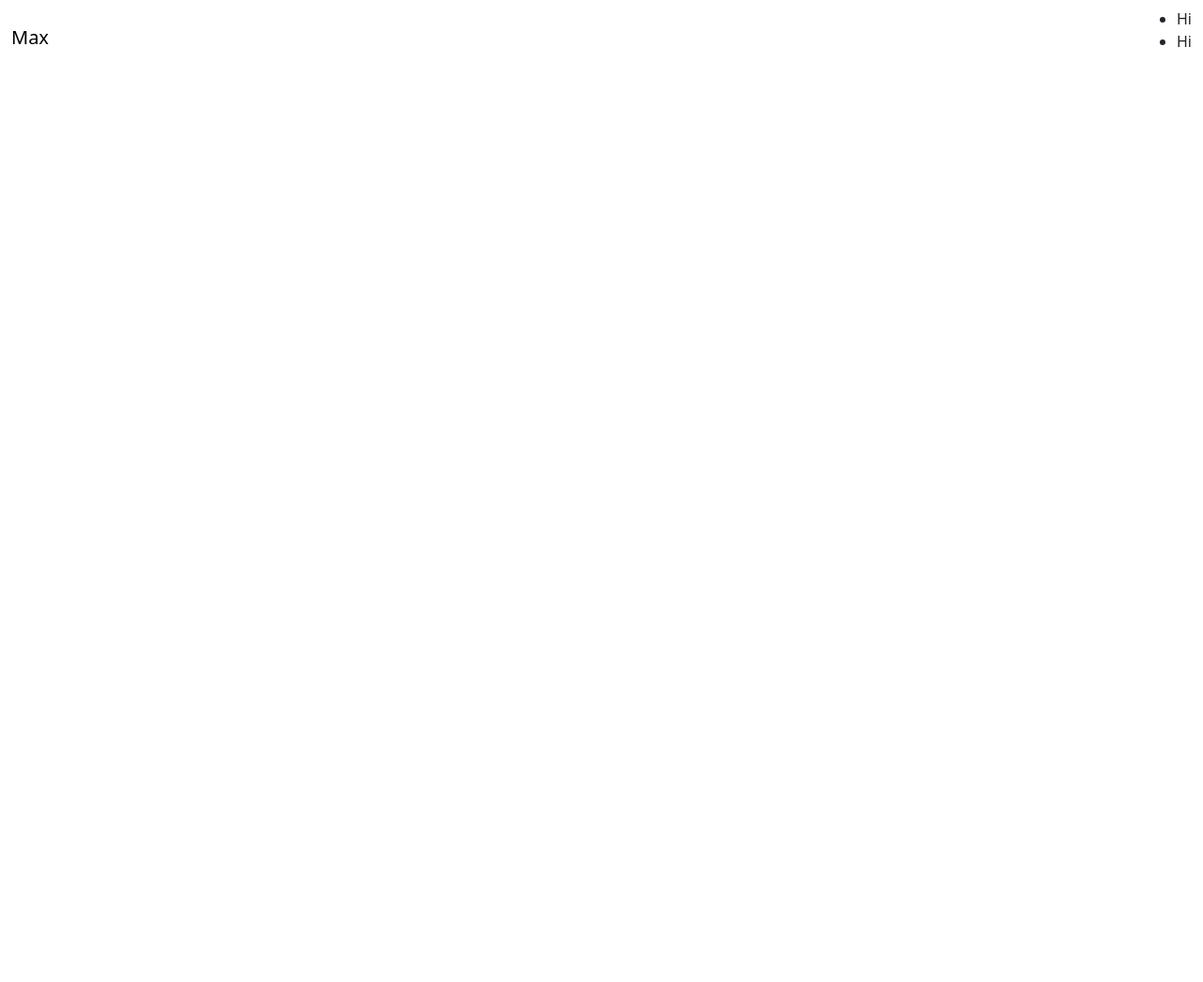
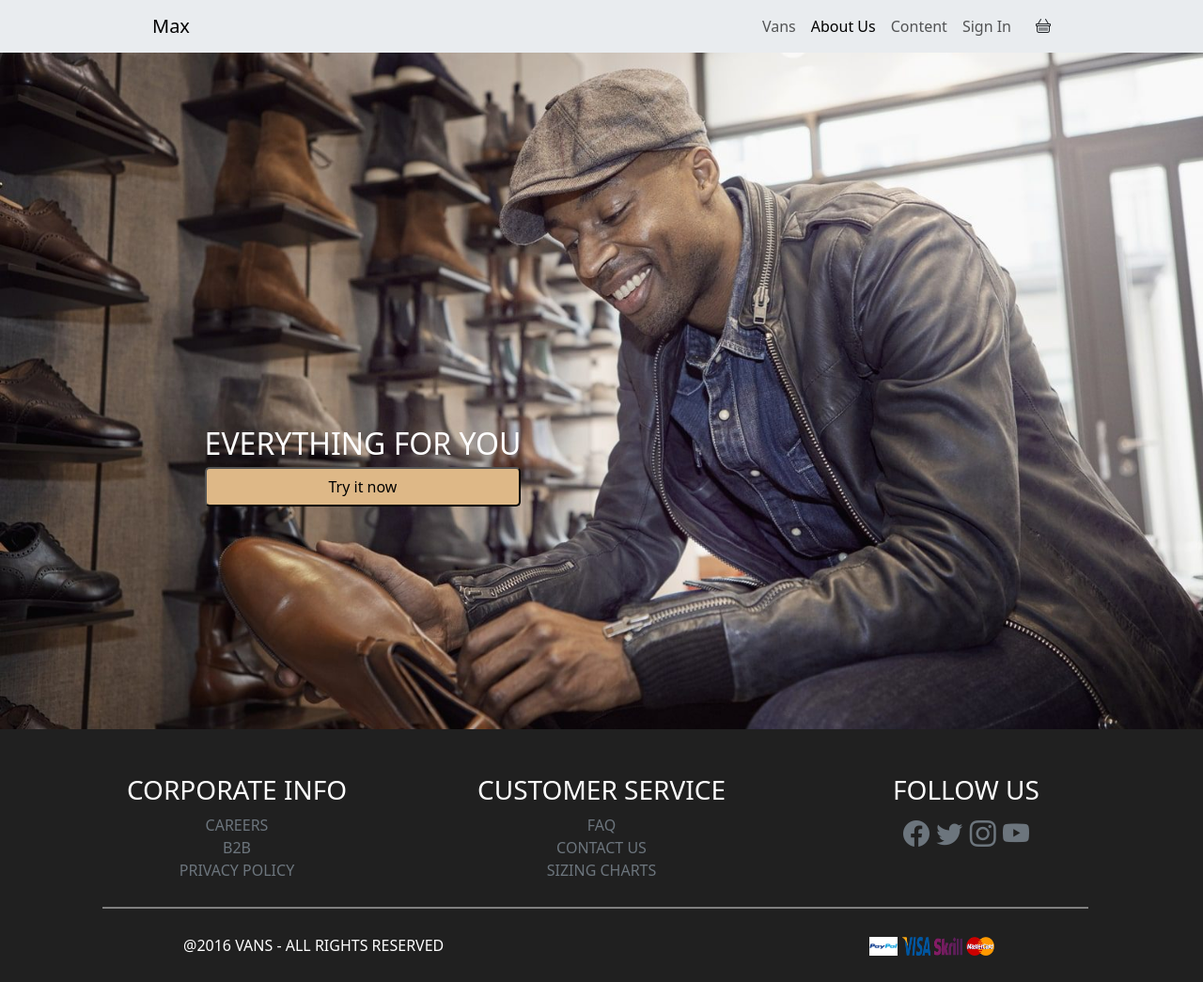
Before and after one commit to luanWeabu/bavaantest, a website: page index.html in a window 1280 px wide. Shown: the whole page at 94% size. Before the commit the page ends 800 px from the top, so only its background shows below. Drawn offline with nearby package versions, Linux system fonts and the light colour scheme.

Commit message:
update navbar , footer

```diff
--- a/index.css
+++ b/index.css
@@ -0,0 +1,98 @@
+.px-6 {
+  padding-left: 70px;
+  padding-right: 70px;
+}
+footer {
+  background: #202020;
+  color: #fff;
+}
+.image {
+  background-image: url("./ManTryingOnShoesAtStore_GettyImages.jpg");
+  height: 700px;
+  width: 100%;
+  object-fit: cover;
+  background-color: aqua;
+}
+@media screen and (max-width: 650px) {
+  .image {
+    background-image: url("./ManTryingOnShoesAtStore_GettyImages.jpg");
+    height: 500px;
+    width: 50px;
+    object-fit: cover;
+    background-color: aqua;
+  }
+  .icon-shop {
+    display: none;
+  }
+  .position-text-image {
+    display: none;
+  }
+  .footer-row {
+    display: flex;
+    flex-direction: column;
+    justify-content: start;
+  }
+}
+
+@media screen and (max-width: 968px) {
+}
+.position-text-image {
+  position: absolute;
+  left: 17%;
+  bottom: 30%;
+  color: #fff;
+  display: flex;
+  flex-direction: column;
+}
+@media screen and (min-width: 968px) {
+  .footer-row {
+    display: flex;
+    flex-direction: row;
+    justify-content: start;
+  }
+
+  .ml-5 {
+    margin-left: 450px;
+  }
+  .px-150 {
+    padding-left: 150px;
+    padding-right: 150px;
+  }
+  .icon-shop {
+    display: flex;
+    justify-items: center;
+    text-align: center;
+    margin-top: 7px;
+    margin-left: 18px;
+  }
+  .pay {
+    margin-right: 140px;
+  }
+  .under-footer-actor {
+    margin-left: 113px;
+    padding-bottom: 27px;
+  }
+}
+.navbar-collapse {
+  flex-grow: 0;
+}
+.btn-subcribe {
+  background: burlywood;
+  padding: 7px;
+  border-radius: 5px;
+}
+.icon-footer {
+  font-size: 28px;
+  cursor: pointer;
+}
+.divided-footer {
+  margin: 27px;
+  border: 1px solid gray;
+  width: 94%;
+  text-align: center;
+  align-items: center;
+}
+.img-footer-pay {
+  width: 30px;
+  height: 20px;
+}
--- a/index.html
+++ b/index.html
@@ -15,21 +15,131 @@
       integrity="sha384-I7E8VVD/ismYTF4hNIPjVp/Zjvgyol6VFvRkX/vR+Vc4jQkC+hVqc2pM8ODewa9r"
       crossorigin="anonymous"
     ></script>
-
+    <link
+      rel="stylesheet"
+      href="https://cdn.jsdelivr.net/npm/bootstrap-icons@1.11.1/font/bootstrap-icons.css"
+    />
     <link rel="stylesheet" href="index.css" />
   </head>
   <body>
-    <nav class="navbar">
-      <div class="container-fluid">
-        <a class="navbar-brand" href="#">Max</a>
-        <ul>
-          <li>Hi</li>
-          <li>Hi</li>
-        </ul>
+    <header>
+      <nav class="navbar navbar-expand-lg bg-body-secondary px-150" id="navbar">
+        <div class="container-fluid">
+          <button
+            class="navbar-toggler"
+            type="button"
+            data-bs-toggle="collapse"
+            data-bs-target="#navbarTogglerDemo03"
+            aria-controls="navbarTogglerDemo03"
+            aria-expanded="false"
+            aria-label="Toggle navigation"
+          >
+            <span class="navbar-toggler-icon"></span>
+          </button>
+          <a class="navbar-brand" href="#">Max</a>
+          <div class="collapse navbar-collapse" id="navbarTogglerDemo03">
+            <ul class="navbar-nav me-auto mb-lg-0 ml-5">
+              <li class="nav-item">
+                <a class="nav-link" href="#">Vans</a>
+              </li>
+              <li class="nav-item">
+                <a class="nav-link active" aria-current="page" href="#"
+                  >About Us</a
+                >
+              </li>
+              <li class="nav-item">
+                <a class="nav-link" href="#">Content</a>
+              </li>
+              <li class="nav-item">
+                <a class="nav-link">Sign In</a>
+              </li>
+              <li class="icon-shop">
+                <i class="bi bi-basket"></i>
+              </li>
+            </ul>
+          </div>
+        </div>
+      </nav>
+      <div class="position-relative">
+        <img
+          src="./ManTryingOnShoesAtStore_GettyImages.jpg"
+          class="img-fluid"
+          alt="..."
+        />
+        <div class="position-text-image">
+          <h2 class="translate-middle-y">EVERYTHING FOR YOU</h2>
+          <button type="button" class="btn-subcribe translate-middle-y">
+            Try it now
+          </button>
+        </div>
       </div>
-    </nav>
+    </header>
     <main></main>
-    <footer></footer>
+    <footer>
+      <div class="container text-center pt-5">
+        <div class="footer-row gap-5">
+          <div class="col">
+            <h3>CORPORATE INFO</h3>
+            <div class="text-secondary d-flex flex-column">
+              <span>CAREERS</span>
+              <span>B2B</span>
+              <span>PRIVACY POLICY</span>
+            </div>
+          </div>
+          <div class="col">
+            <h3>CUSTOMER SERVICE</h3>
+            <div class="text-secondary d-flex flex-column">
+              <span>FAQ</span>
+              <span>CONTACT US</span>
+              <span>SIZING CHARTS</span>
+            </div>
+          </div>
+          <div class="col">
+            <h3>FOLLOW US</h3>
+            <div class="text-secondary">
+              <span class="icon-footer">
+                <i class="bi bi-facebook"></i>
+              </span>
+              <span class="icon-footer">
+                <i class="bi bi-twitter"></i>
+              </span>
+              <span class="icon-footer">
+                <i class="bi bi-instagram"></i>
+              </span>
+              <span class="icon-footer">
+                <i class="bi bi-youtube"></i>
+              </span>
+            </div>
+          </div>
+        </div>
+        <div class="divided-footer"></div>
+        <div class="d-flex justify-content-between under-footer-actor">
+          <div>
+            <span>@2016 VANS - ALL RIGHTS RESERVED</span>
+          </div>
+          <div class="pay">
+            <img src="./paypal.png" alt="error image" class="img-footer-pay" />
+            <img src="./Visa.png" alt="error image" class="img-footer-pay" />
+            <img
+              src="./Skrill_logo.svg.png"
+              alt="error image"
+              class="img-footer-pay"
+            />
+            <img
+              src="./mastercard.png"
+              alt="error image"
+              class="img-footer-pay"
+            />
+          </div>
+        </div>
+      </div>
+    </footer>
+
+    <script
+      src="https://cdn.jsdelivr.net/npm/@popperjs/core@2.11.8/dist/umd/popper.min.js"
+      integrity="sha384-I7E8VVD/ismYTF4hNIPjVp/Zjvgyol6VFvRkX/vR+Vc4jQkC+hVqc2pM8ODewa9r"
+      crossorigin="anonymous"
+    ></script>
     <script
       src="https://cdn.jsdelivr.net/npm/bootstrap@5.3.2/dist/js/bootstrap.min.js"
       integrity="sha384-BBtl+eGJRgqQAUMxJ7pMwbEyER4l1g+O15P+16Ep7Q9Q+zqX6gSbd85u4mG4QzX+"
--- a/package.json
+++ b/package.json
@@ -1,5 +1,6 @@
 {
   "dependencies": {
-    "bootstrap": "^5.3.2"
+    "bootstrap": "^5.3.2",
+    "bootstrap-icons": "^1.11.1"
   }
 }
```
Also changed, not shown: script/script.html (added, +10 -0 lines), ManTryingOnShoesAtStore_GettyImages.jpg (added), Skrill_logo.svg.png (added), Visa.png (added), basket.svg (added), images.jpeg (added), images1.jpeg (added), mastercard.png (added), paypal.png (added), script/link.html (added), 1 other file.
